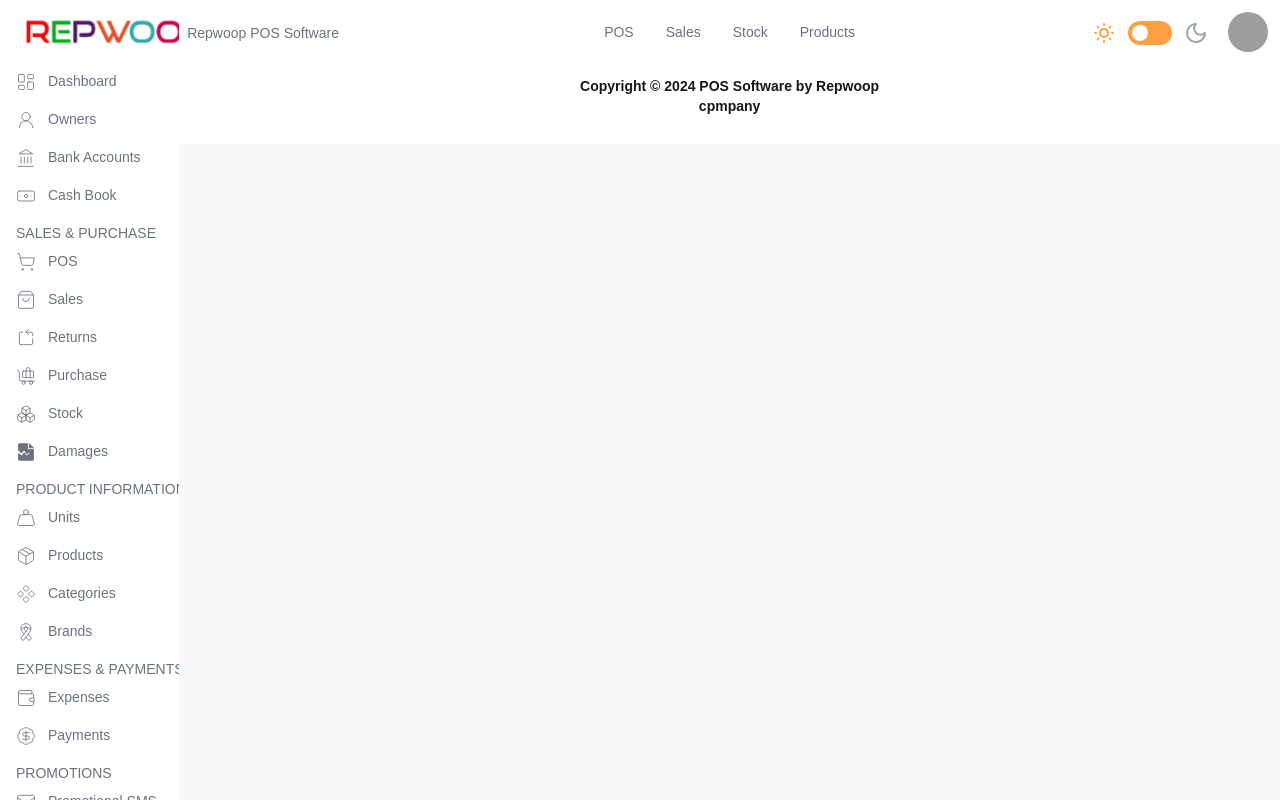
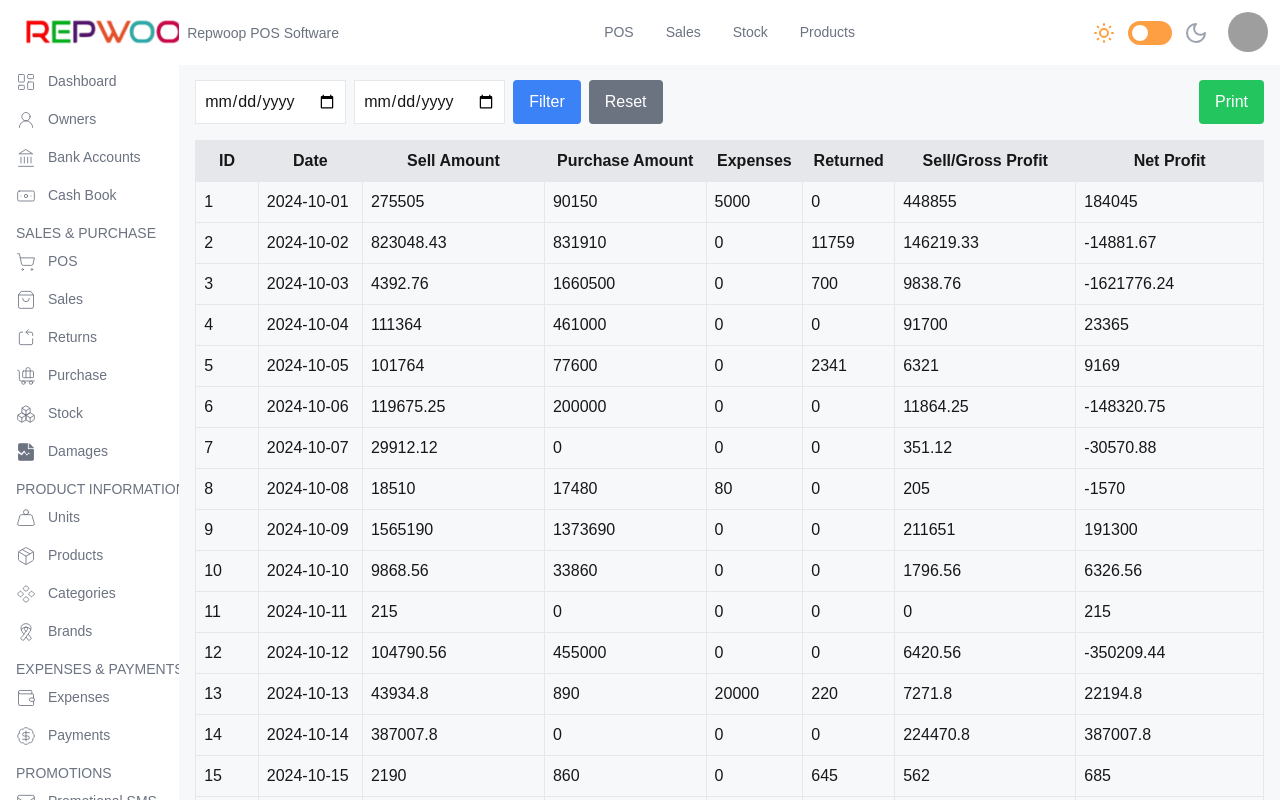
Before and after one commit to md-asif-iqbal/RepWoop-POS-system, a Next.js app: page /Daily-Report in a window 1280 px wide. Built offline with nearby package versions, Linux system fonts and the light colour scheme; grey boxes are pictures that could not be loaded.

Commit message:
Daily report section done

```diff
--- a/app/Daily-Report/page.jsx
+++ b/app/Daily-Report/page.jsx
@@ -1,7 +1,138 @@
 "use client"
 
-export default function page() {
+import { useState } from "react";
+
+export default function DailyReport() {
+    // Sample data with 30 entries and unique IDs
+  const data = [
+    { id: 1, date: '2024-10-01', sellAmount: 275505, purchaseAmount: 90150, expenses: 5000, returned: 0, grossProfit: 448855, netProfit: 184045 },
+    { id: 2, date: '2024-10-02', sellAmount: 823048.43, purchaseAmount: 831910, expenses: 0, returned: 11759, grossProfit: 146219.33, netProfit: -14881.67 },
+    { id: 3, date: '2024-10-03', sellAmount: 4392.76, purchaseAmount: 1660500, expenses: 0, returned: 700, grossProfit: 9838.76, netProfit: -1621776.24 },
+    { id: 4, date: '2024-10-04', sellAmount: 111364, purchaseAmount: 461000, expenses: 0, returned: 0, grossProfit: 91700, netProfit: 23365 },
+    { id: 5, date: '2024-10-05', sellAmount: 101764, purchaseAmount: 77600, expenses: 0, returned: 2341, grossProfit: 6321, netProfit: 9169 },
+    { id: 6, date: '2024-10-06', sellAmount: 119675.25, purchaseAmount: 200000, expenses: 0, returned: 0, grossProfit: 11864.25, netProfit: -148320.75 },
+    { id: 7, date: '2024-10-07', sellAmount: 29912.12, purchaseAmount: 0, expenses: 0, returned: 0, grossProfit: 351.12, netProfit: -30570.88 },
+    { id: 8, date: '2024-10-08', sellAmount: 18510, purchaseAmount: 17480, expenses: 80, returned: 0, grossProfit: 205, netProfit: -1570 },
+    { id: 9, date: '2024-10-09', sellAmount: 1565190, purchaseAmount: 1373690, expenses: 0, returned: 0, grossProfit: 211651, netProfit: 191300 },
+    { id: 10, date: '2024-10-10', sellAmount: 9868.56, purchaseAmount: 33860, expenses: 0, returned: 0, grossProfit: 1796.56, netProfit: 6326.56 },
+    { id: 11, date: '2024-10-11', sellAmount: 215.00, purchaseAmount: 0, expenses: 0, returned: 0, grossProfit: 0, netProfit: 215 },
+    { id: 12, date: '2024-10-12', sellAmount: 104790.56, purchaseAmount: 455000, expenses: 0, returned: 0, grossProfit: 6420.56, netProfit: -350209.44 },
+    { id: 13, date: '2024-10-13', sellAmount: 43934.80, purchaseAmount: 890, expenses: 20000, returned: 220, grossProfit: 7271.80, netProfit: 22194.8 },
+    { id: 14, date: '2024-10-14', sellAmount: 387007.80, purchaseAmount: 0, expenses: 0, returned: 0, grossProfit: 224470.8, netProfit: 387007.8 },
+    { id: 15, date: '2024-10-15', sellAmount: 2190.00, purchaseAmount: 860, expenses: 0, returned: 645, grossProfit: 562, netProfit: 685 },
+    { id: 16, date: '2024-10-16', sellAmount: 2125.00, purchaseAmount: 6610, expenses: 0, returned: 0, grossProfit: 0, netProfit: -4485 },
+    { id: 17, date: '2024-10-17', sellAmount: 100.00, purchaseAmount: 0, expenses: 0, returned: 0, grossProfit: 20, netProfit: 100 },
+    { id: 18, date: '2024-10-18', sellAmount: 0, purchaseAmount: 0, expenses: 0, returned: 0, grossProfit: 0, netProfit: 0 },
+    { id: 19, date: '2024-10-19', sellAmount: 0, purchaseAmount: 0, expenses: 0, returned: 0, grossProfit: 0, netProfit: 0 },
+    { id: 20, date: '2024-10-20', sellAmount: 0, purchaseAmount: 0, expenses: 0, returned: 0, grossProfit: 0, netProfit: 0 },
+    { id: 21, date: '2024-10-21', sellAmount: 0, purchaseAmount: 0, expenses: 0, returned: 0, grossProfit: 0, netProfit: 0 },
+    { id: 22, date: '2024-10-22', sellAmount: 0, purchaseAmount: 0, expenses: 0, returned: 0, grossProfit: 0, netProfit: 0 },
+    { id: 23, date: '2024-10-23', sellAmount: 0, purchaseAmount: 0, expenses: 0, returned: 0, grossProfit: 0, netProfit: 0 },
+    { id: 24, date: '2024-10-24', sellAmount: 0, purchaseAmount: 0, expenses: 0, returned: 0, grossProfit: 0, netProfit: 0 },
+    { id: 25, date: '2024-10-25', sellAmount: 0, purchaseAmount: 0, expenses: 0, returned: 0, grossProfit: 0, netProfit: 0 },
+    { id: 26, date: '2024-10-26', sellAmount: 0, purchaseAmount: 0, expenses: 0, returned: 0, grossProfit: 0, netProfit: 0 },
+    { id: 27, date: '2024-10-27', sellAmount: 0, purchaseAmount: 0, expenses: 0, returned: 0, grossProfit: 0, netProfit: 0 },
+    { id: 28, date: '2024-10-28', sellAmount: 0, purchaseAmount: 0, expenses: 0, returned: 0, grossProfit: 0, netProfit: 0 },
+    { id: 29, date: '2024-10-29', sellAmount: 0, purchaseAmount: 0, expenses: 0, returned: 0, grossProfit: 0, netProfit: 0 },
+    { id: 30, date: '2024-10-30', sellAmount: 0, purchaseAmount: 0, expenses: 0, returned: 0, grossProfit: 0, netProfit: 0 }
+  ];
+
+  const [startDate, setStartDate] = useState('');
+  const [endDate, setEndDate] = useState('');
+  const [filteredData, setFilteredData] = useState(data);
+
+  // Filter data based on date range
+  const filterData = () => {
+    let filtered = data;
+
+    if (startDate) {
+      filtered = filtered.filter(item => new Date(item.date) >= new Date(startDate));
+    }
+
+    if (endDate) {
+      filtered = filtered.filter(item => new Date(item.date) <= new Date(endDate));
+    }
+
+    setFilteredData(filtered);
+  };
+
+  // Reset filter
+  const resetFilter = () => {
+    setFilteredData(data);
+    setStartDate('');
+    setEndDate('');
+  };
+
   return (
-    <div>page</div>
+    <div>
+
+        <div className="container mx-auto px-4 py-8">
+      <h1 className="text-2xl font-bold mb-4">Daily Report</h1>
+
+      <div className="flex justify-between mb-4">
+        <div className="flex space-x-2">
+          <input
+            type="date"
+            value={startDate}
+            onChange={e => setStartDate(e.target.value)}
+            className="border p-2"
+            placeholder="Enter Start Date"
+          />
+          <input
+            type="date"
+            value={endDate}
+            onChange={e => setEndDate(e.target.value)}
+            className="border p-2"
+            placeholder="Enter End Date"
+          />
+          <button onClick={filterData} className="bg-blue-500 text-white px-4 py-2 rounded">Filter</button>
+          <button onClick={resetFilter} className="bg-gray-500 text-white px-4 py-2 rounded">Reset</button>
+        </div>
+        <button onClick={() => window.print()} className="bg-green-500 text-white px-4 py-2 rounded">Print</button>
+      </div>
+
+      <table className="table-auto w-full border-collapse border">
+        <thead>
+          <tr className="bg-gray-200">
+            <th className="border p-2">ID</th>
+            <th className="border p-2">Date</th>
+            <th className="border p-2">Sell Amount</th>
+            <th className="border p-2">Purchase Amount</th>
+            <th className="border p-2">Expenses</th>
+            <th className="border p-2">Returned</th>
+            <th className="border p-2">Sell/Gross Profit</th>
+            <th className="border p-2">Net Profit</th>
+          </tr>
+        </thead>
+        <tbody>
+          {filteredData.map((item) => (
+            <tr key={item.id}>
+              <td className="border p-2">{item.id}</td>
+              <td className="border p-2">{item.date}</td>
+              <td className="border p-2">{item.sellAmount}</td>
+              <td className="border p-2">{item.purchaseAmount}</td>
+              <td className="border p-2">{item.expenses}</td>
+              <td className="border p-2">{item.returned}</td>
+              <td className="border p-2">{item.grossProfit}</td>
+              <td className="border p-2">{item.netProfit}</td>
+            </tr>
+          ))}
+        </tbody>
+        {/* Total Row */}
+        <tfoot>
+          <tr className="bg-gray-100">
+            <td className="border p-2 font-bold">Total:</td>
+            <td className="border p-2 font-bold"></td>
+            <td className="border p-2 font-bold">{filteredData.reduce((acc, curr) => acc + curr.sellAmount, 0)}</td>
+            <td className="border p-2 font-bold">{filteredData.reduce((acc, curr) => acc + curr.purchaseAmount, 0)}</td>
+            <td className="border p-2 font-bold">{filteredData.reduce((acc, curr) => acc + curr.expenses, 0)}</td>
+            <td className="border p-2 font-bold">{filteredData.reduce((acc, curr) => acc + curr.returned, 0)}</td>
+            <td className="border p-2 font-bold">{filteredData.reduce((acc, curr) => acc + curr.grossProfit, 0)}</td>
+            <td className="border p-2 font-bold">{filteredData.reduce((acc, curr) => acc + curr.netProfit, 0)}</td>
+          </tr>
+        </tfoot>
+      </table>
+    </div>
+    </div>
   )
 }
```
